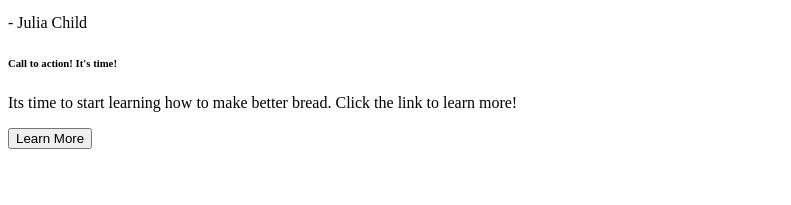
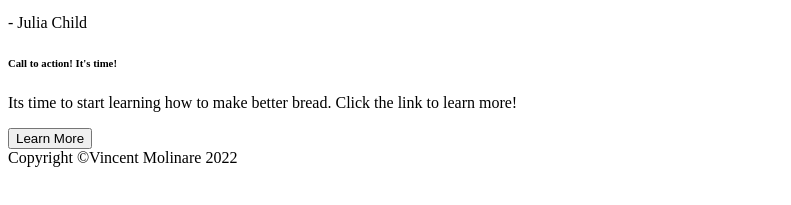
Before and after one commit to VincentDMol/TOPLandingPage, a plain HTML site: page index.html in a window 1280 px wide. Shown: the part 451-656 px from the top of the page, without its empty margins (0-791 px from the left). Drawn offline with Linux system fonts and the light colour scheme.

Commit message:
Add Footer

```diff
--- a/index.html
+++ b/index.html
@@ -45,16 +45,10 @@
         <button>Learn More</button>
     </div>
 
+</body>
 
-
-
-
-
-
-</body>
 <footer>
-
-
+    Copyright &copy;Vincent Molinare 2022
 </footer>
 
 
```
